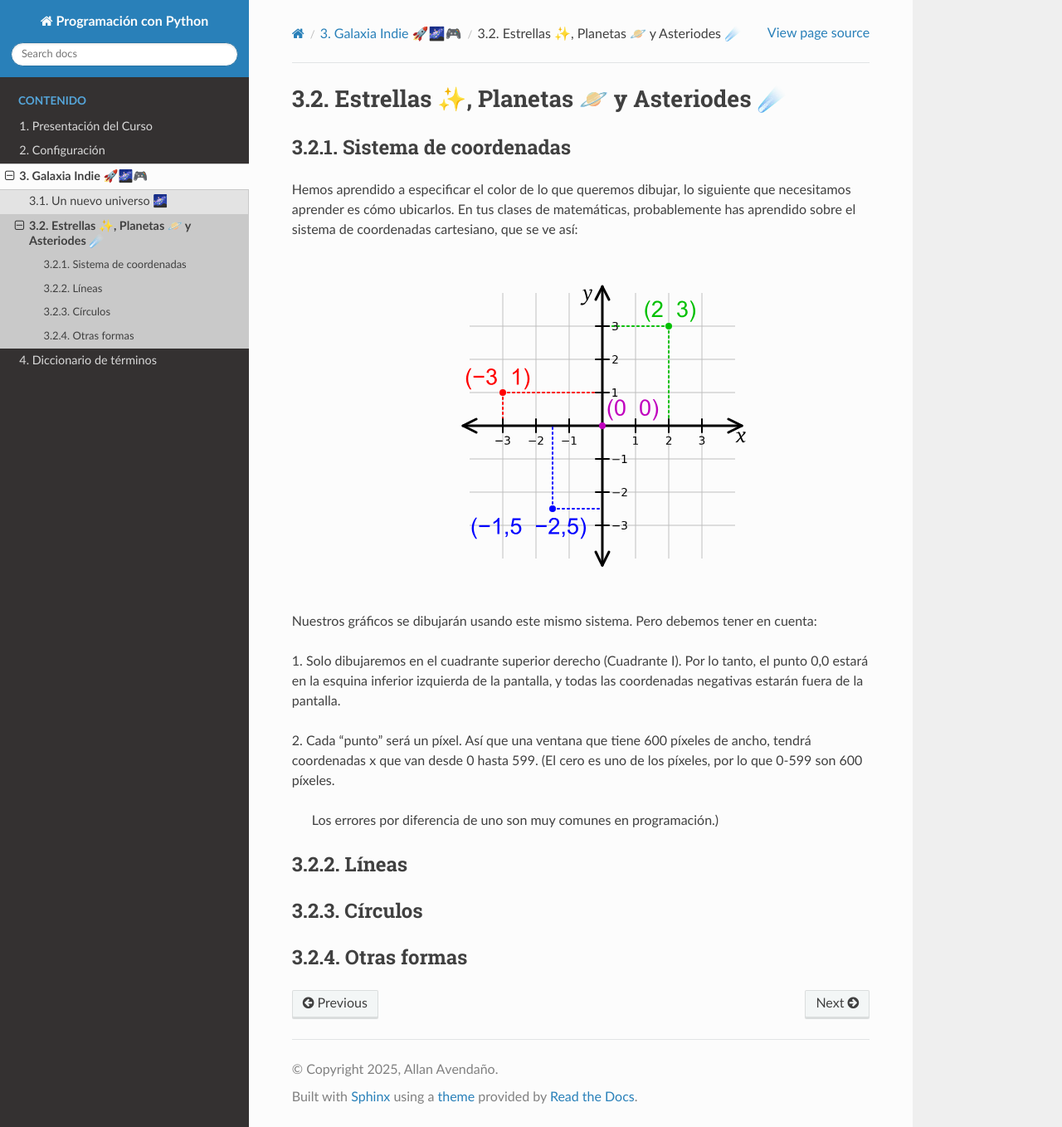
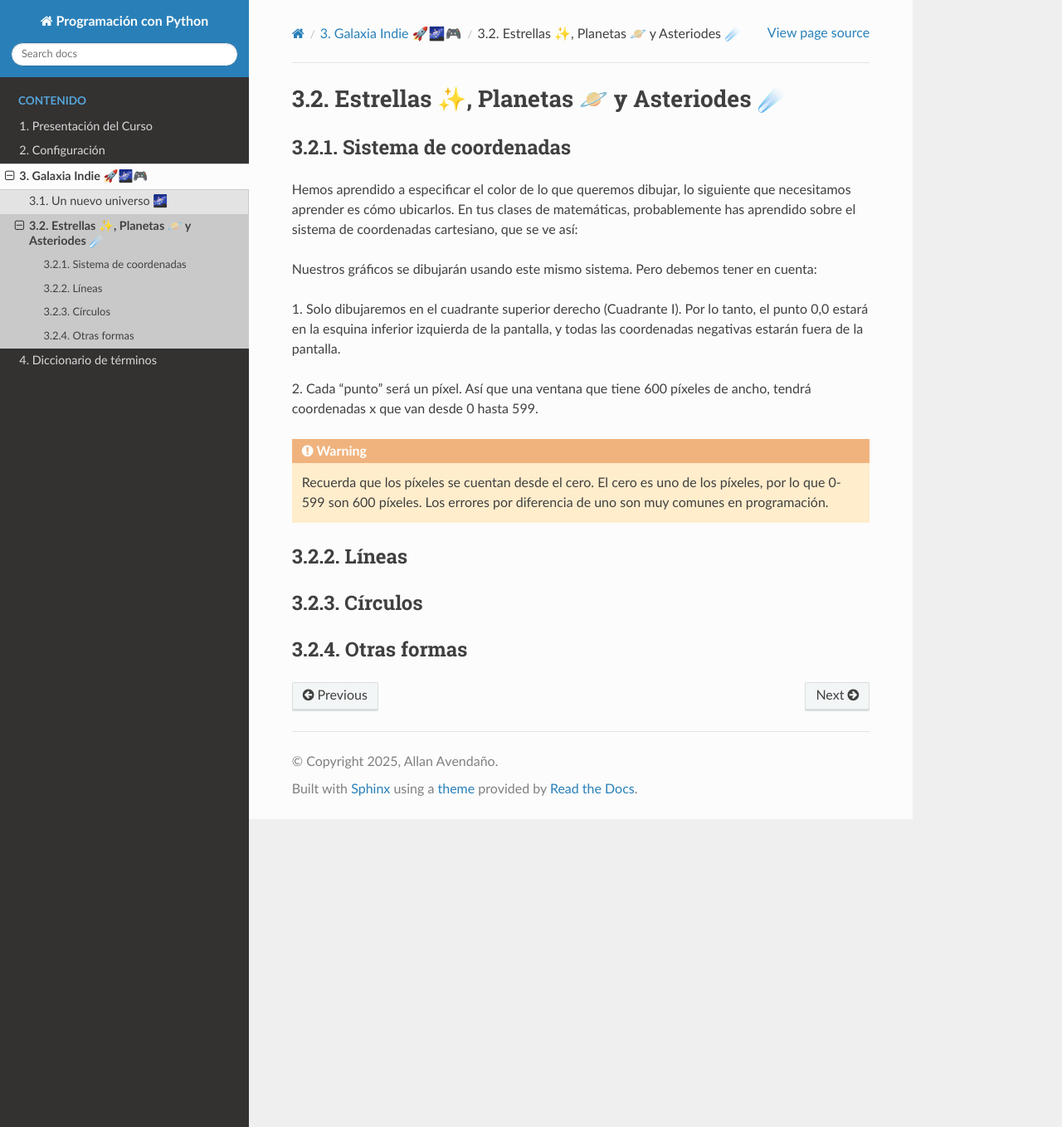
Before and after one commit to aavendan/programacion-python, a Sphinx documentation site: the page built from docs/source/sesiones/sesion02.rst, in a window 1280 px wide and 1358 px high. Shown: the whole window at 83% size. Built offline with Sphinx 7.4.7 and the Read the Docs theme 3.1.0, drawn with Linux system fonts in a browser that asks for light colours.

Commit message:
image source and warning

```diff
--- a/docs/source/sesiones/sesion02.rst
+++ b/docs/source/sesiones/sesion02.rst
@@ -23,8 +25,12 @@
 
 2. Cada "punto" será un píxel. Así que una ventana que tiene 600
 píxeles de ancho, tendrá coordenadas x que van desde 0 hasta 599.
-(El cero es uno de los píxeles, por lo que 0-599 son 600 píxeles.
- Los errores por diferencia de uno son muy comunes en programación.)
+
+.. warning::
+
+  Recuerda que los píxeles se cuentan desde el cero. El cero es uno
+  de los píxeles, por lo que 0-599 son 600 píxeles.
+  Los errores por diferencia de uno son muy comunes en programación.
 
 Líneas
 ------------------
```
Also changed, not shown: other parts of docs/source/sesiones/sesion02.rst (+2 -0 lines).
